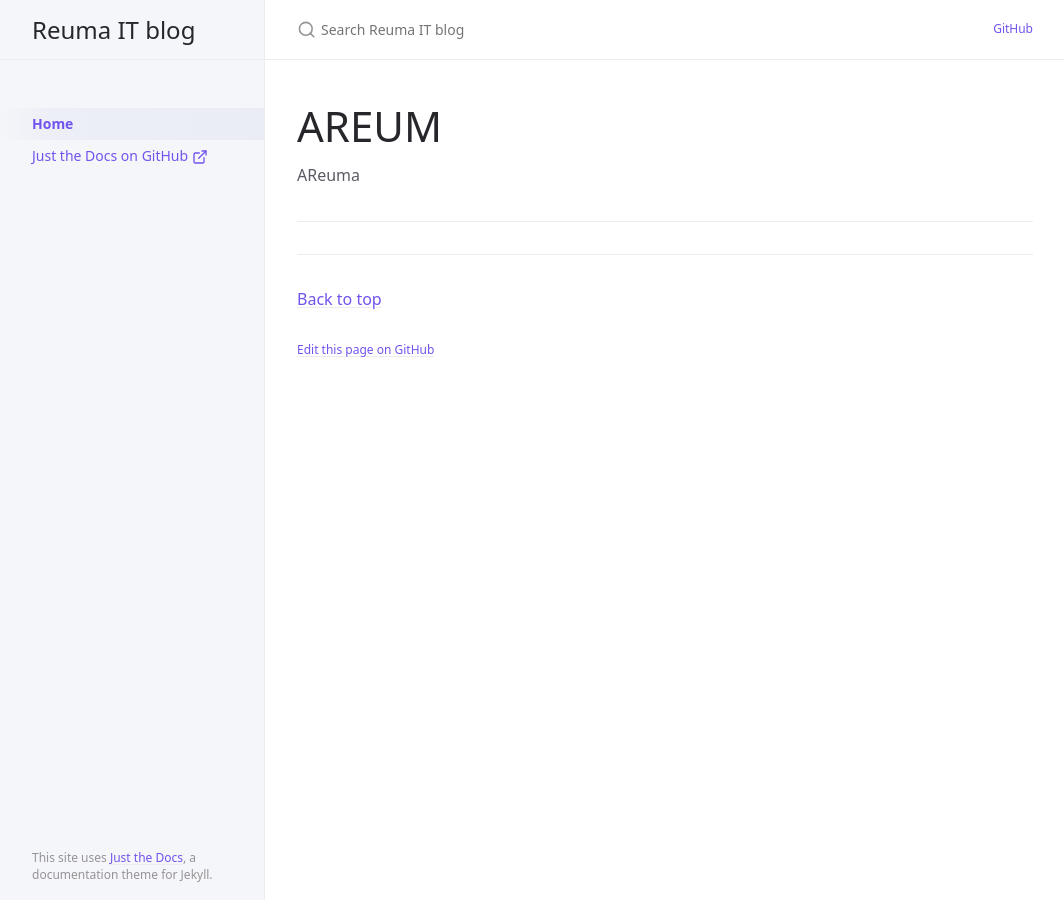
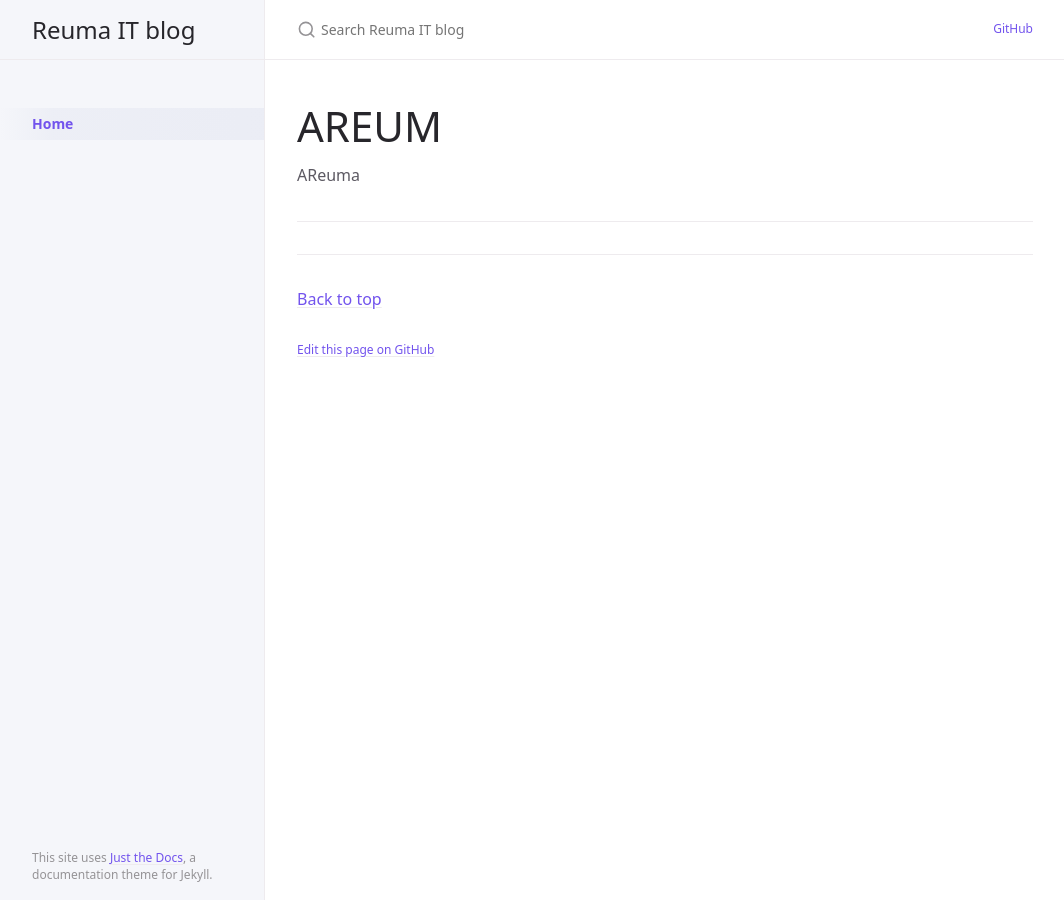
Before and after one commit to AReuma/AReuma.github.io, a Jekyll site: the page built from index.md, in a window 1280 px wide. Shown: the whole page, without its empty margins (107-1171 px from the left). Built offline with Jekyll 4.4.1, drawn with Linux system fonts in a browser that asks for light colours.

Commit message:
github blog 생성

```diff
--- a/_config.yml
+++ b/_config.yml
@@ -98,11 +98,6 @@ aux_links_new_tab: false
 # nav_sort: case_insensitive # default, equivalent to nil
 nav_sort: case_sensitive # Capital letters sorted before lowercase
 
-# External navigation links
-nav_external_links:
-  - title: Just the Docs on GitHub
-    url: https://github.com/AReuma.github.io
-
 # Footer content
 # appears at the bottom of every page's main content
 
```
